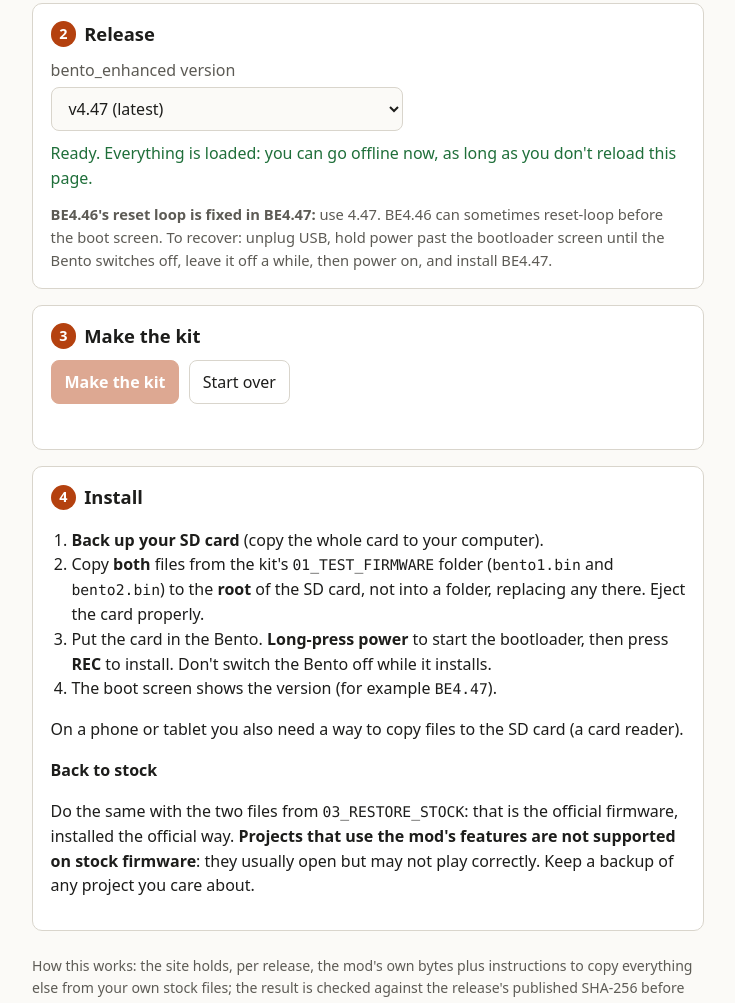
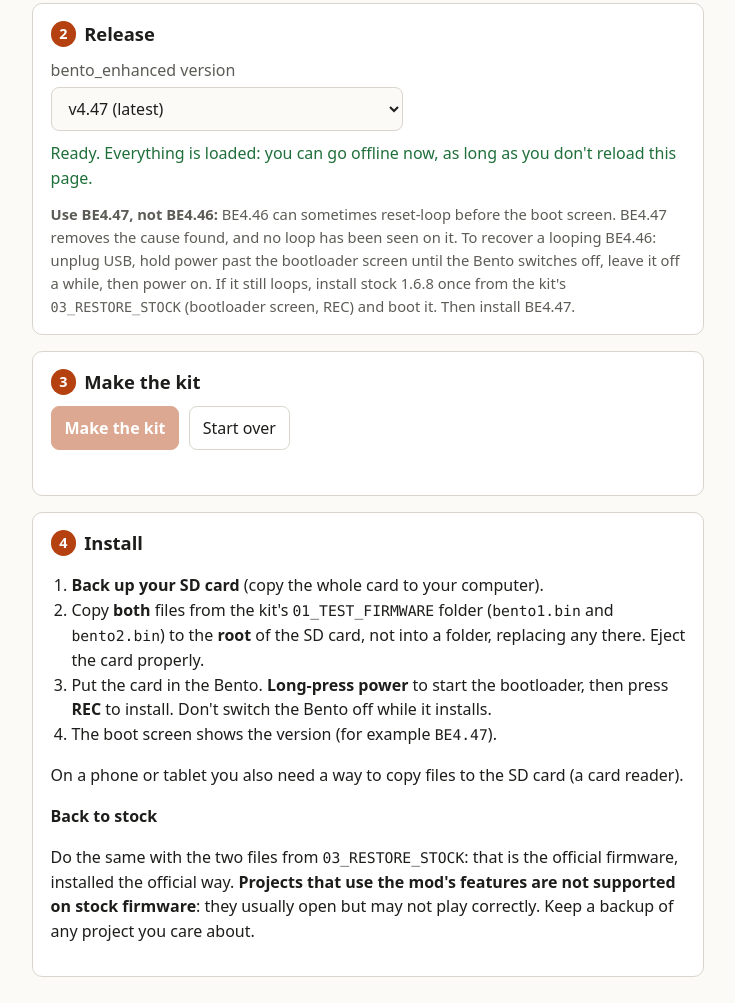
Before and after one commit to romanjeff/bento_enhanced, a plain HTML site: page web/index.html in a window 1280 px wide. Shown: the part 762-1765 px from the top of the page, without its empty margins (272-1007 px from the left). Drawn offline with Linux system fonts and the light colour scheme.

Commit message:
Patcher page and ROADMAP, review: "use BE4.47, not BE4.46", both recovery steps, no outright "fixed" claim
web/index.html: the known note says BE4.47 removes the cause of BE4.46's reset loop and that no loop has been seen on
it, and now gives the second recovery step (stock once from 03_RESTORE_STOCK) before "install BE4.47".
docs/web-patcher.md: describes that note, and that it is not tied to picking 4.46. ROADMAP: "removes the cause",
with the crash-counter decode still open.

Co-Authored-By: Claude Opus 5.5 <noreply@anthropic.com>
Claude-Session: https://claude.ai/code/session_01KZixfr24VfJPaBsEZcJmdQ

```diff
--- a/web/index.html
+++ b/web/index.html
@@ -49,9 +49,11 @@
   <label for="release">bento_enhanced version</label>
   <select id="release"><option>loading...</option></select>
   <p id="load-status" class="status" aria-live="polite">Loading the release list...</p>
-  <p class="known"><strong>BE4.46's reset loop is fixed in BE4.47:</strong> use 4.47. BE4.46 can sometimes
-  reset-loop before the boot screen. To recover: unplug USB, hold power past the bootloader screen until the Bento
-  switches off, leave it off a while, then power on, and install BE4.47.</p>
+  <p class="known"><strong>Use BE4.47, not BE4.46:</strong> BE4.46 can sometimes reset-loop before the boot screen.
+  BE4.47 removes the cause found, and no loop has been seen on it. To recover a looping BE4.46: unplug USB, hold power
+  past the bootloader screen until the Bento switches off, leave it off a while, then power on. If it still loops,
+  install stock 1.6.8 once from the kit's <code>03_RESTORE_STOCK</code> (bootloader screen, REC) and boot it. Then
+  install BE4.47.</p>
   <div id="test-builds" class="testbuild" hidden>
     <p><strong>Test builds:</strong> <span id="test-builds-list"></span>, in the list under "Test builds".
     A test build is published <strong>before</strong> it has been tested on hardware, so that it can be tested.
```
Also changed, not shown: 2 other files.
